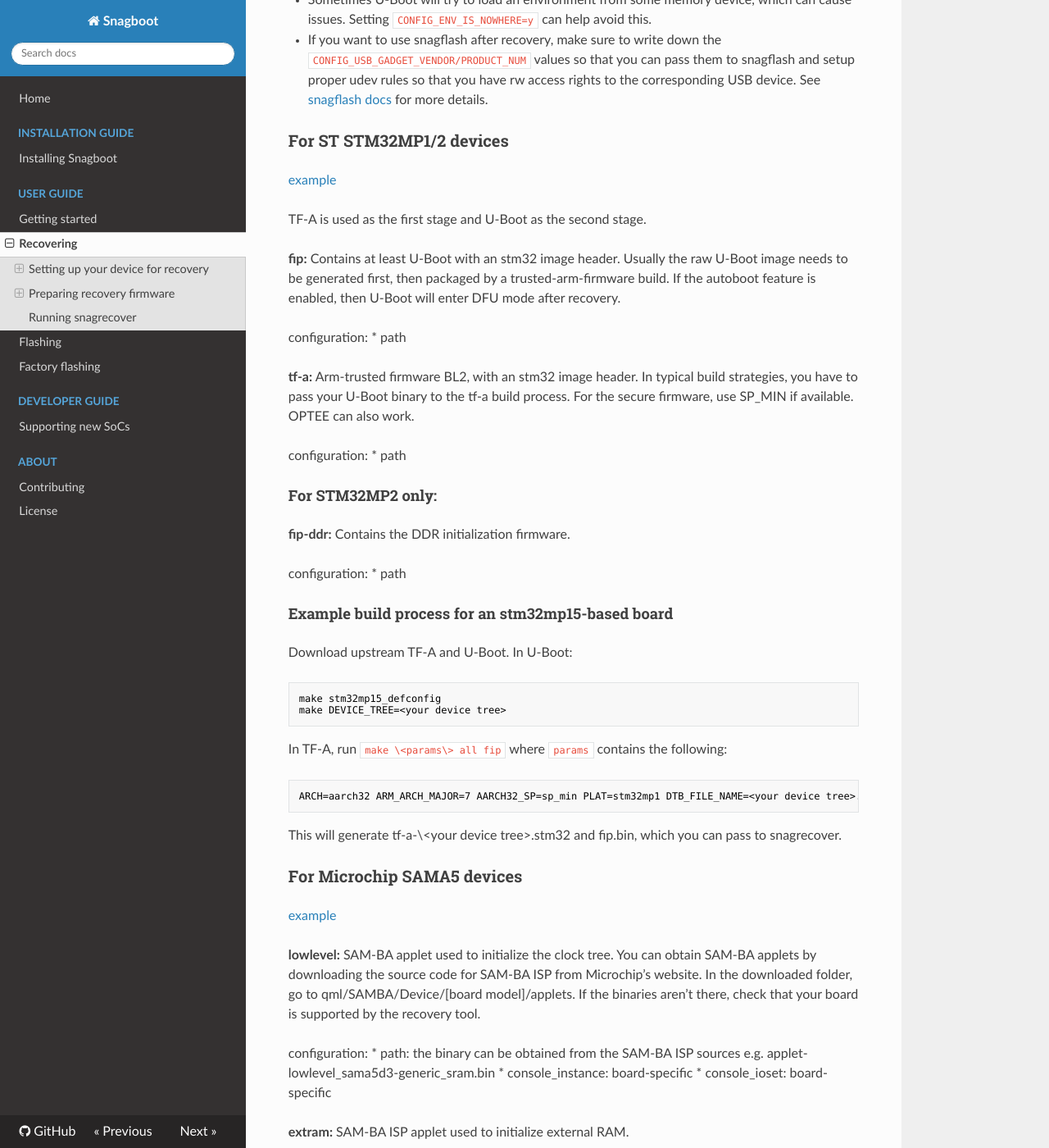
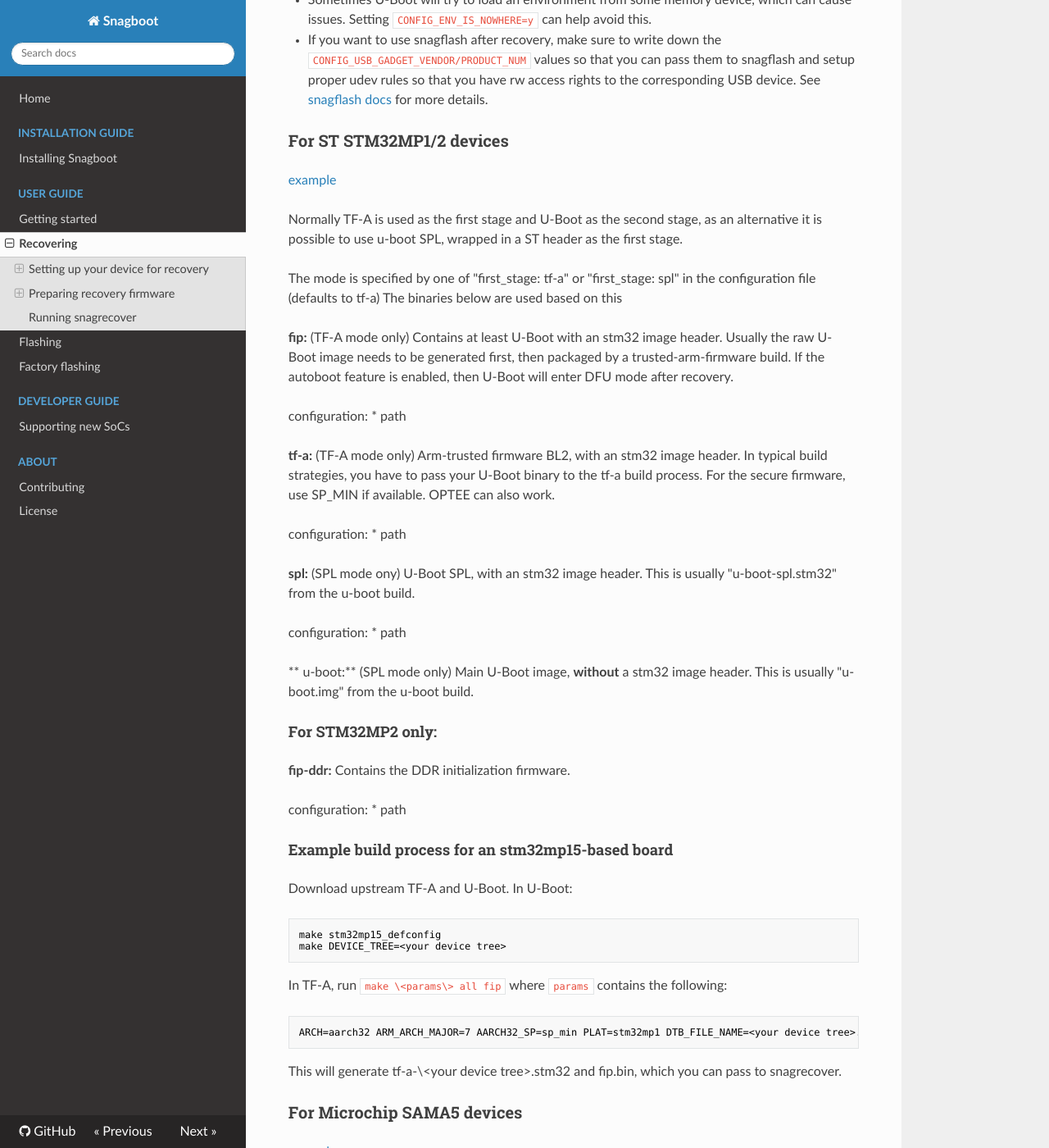
Before and after one commit to bootlin/snagboot, an MkDocs documentation site: the page built from docs/snagrecover.md, in a window 1280 px wide and 1400 px high, scrolled down 5368 px. Shown: the whole window at 82% size. Built offline with MkDocs 1.6.1, drawn with Linux system fonts in a browser that asks for light colours; nearby versions of some CDN libraries.

Commit message:
snagrecover: support SPL mode on STM32MP1
Normally STM32MP1 uses TF-A as the first stage bootloader but it
is also possible to use SPL instead.

Enable this by using a configuration file like:
	first_stage: spl

	spl:
	  path: u-boot-2024/out/flb_std_stm32mp15/u-boot-spl.stm32

	u-boot:
	  path: u-boot-2024/out/flb_std_stm32mp15/u-boot.img

The "first_stage" property defaults to tf-a so as to not break existing tf-a
configurations.

```diff
--- a/docs/snagrecover.md
+++ b/docs/snagrecover.md
@@ -248,9 +248,13 @@ when configuring U-Boot.
 
 [example](https://github.com/bootlin/snagboot/blob/main/src/snagrecover/templates/stm32mp1-stm32mp157f-dk2.yaml)
 
-TF-A is used as the first stage and U-Boot as the second stage.
+Normally TF-A is used as the first stage and U-Boot as the second stage, as an alternative it is possible
+to use u-boot SPL, wrapped in a ST header as the first stage.
 
-**fip:** Contains at least U-Boot with an stm32 image header. Usually the
+The mode is specified by one of "first_stage: tf-a" or "first_stage: spl" in the configuration file (defaults to tf-a)
+The binaries below are used based on this
+
+**fip:** (TF-A mode only) Contains at least U-Boot with an stm32 image header. Usually the
 raw U-Boot image needs to be generated first, then packaged by a
 trusted-arm-firmware build. If the autoboot feature is enabled, then U-Boot will
 enter DFU mode after recovery.
@@ -258,13 +262,20 @@ enter DFU mode after recovery.
 configuration:
  * path
 
-**tf-a:** Arm-trusted firmware BL2, with an stm32 image header. In typical
+**tf-a:** (TF-A mode only) Arm-trusted firmware BL2, with an stm32 image header. In typical
 build strategies, you have to pass your U-Boot binary to the tf-a build
 process. For the secure firmware, use SP_MIN if available.
 OPTEE can also work.
 
 configuration:
  * path
+
+**spl:** (SPL mode ony) U-Boot SPL, with an stm32 image header. This is usually "u-boot-spl.stm32" from the u-boot build.
+
+configuration:
+ * path
+
+** u-boot:** (SPL mode only) Main U-Boot image, **without** a stm32 image header. This is usually "u-boot.img" from the u-boot build.
 
 #### For STM32MP2 only:
 
```
Also changed, not shown: 2 other files.
